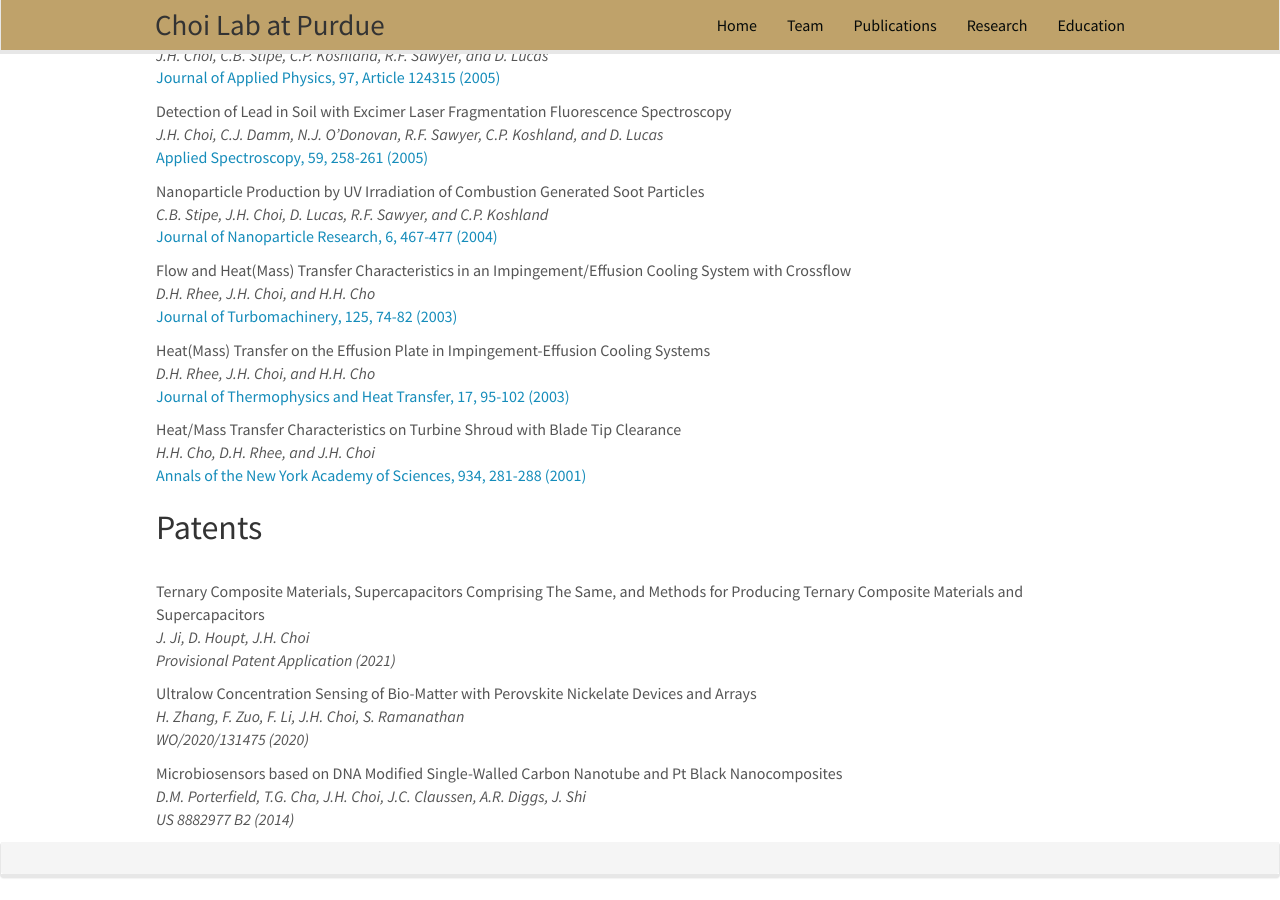
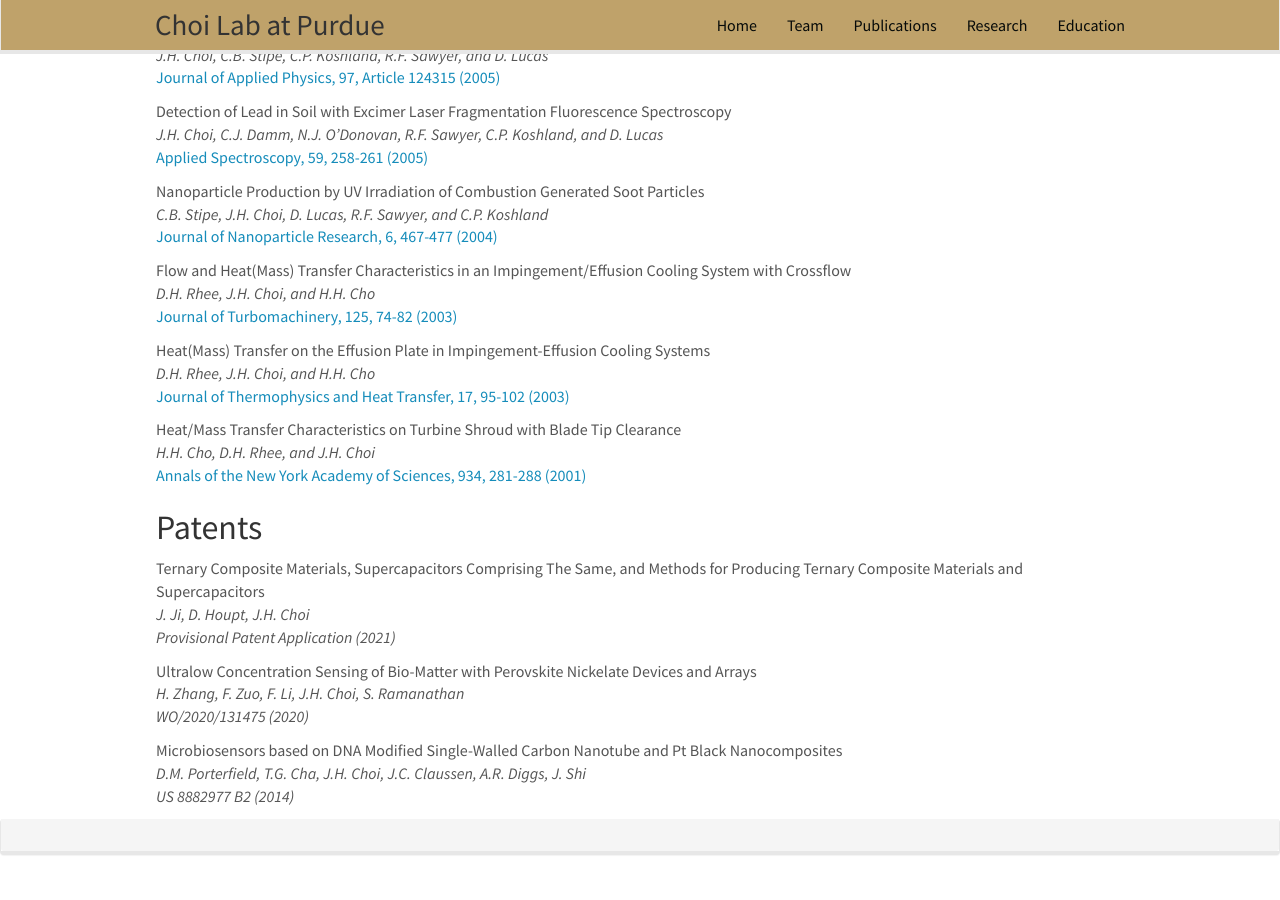
Before and after one commit to choidnalab/choidnalab.github.io, a Jekyll site: the page built from _pages/publications.md, in a window 1280 px wide and 900 px high, scrolled down 5434 px. Built offline with Jekyll 4.4.1, drawn with Linux system fonts in a browser that asks for light colours; nearby versions of some CDN libraries; after the commit the page ends 6311 px from its top, so only the background shows below that.

```diff
--- a/_pages/publications.md
+++ b/_pages/publications.md
@@ -18,8 +18,8 @@ permalink: /publications/
 
 
 ## Patents
-<br />Ternary Composite Materials, Supercapacitors Comprising The Same, and Methods for Producing Ternary Composite Materials and Supercapacitors<br /><em>J. Ji, D. Houpt, J.H. Choi<br />Provisional Patent Application (2021)
+Ternary Composite Materials, Supercapacitors Comprising The Same, and Methods for Producing Ternary Composite Materials and Supercapacitors<br /><em>J. Ji, D. Houpt, J.H. Choi<br />Provisional Patent Application (2021)
 
-Ultralow Concentration Sensing of Bio-Matter with Perovskite Nickelate Devices and Arrays<br /><em>H. Zhang, F. Zuo, F. Li, J.H. Choi, S. Ramanathan<br /> WO/2020/131475 (2020)
+Ultralow Concentration Sensing of Bio-Matter with Perovskite Nickelate Devices and Arrays<br /><em>H. Zhang, F. Zuo, F. Li, J.H. Choi, S. Ramanathan<em><br /> WO/2020/131475 (2020)
 
 Microbiosensors based on DNA Modified Single-Walled Carbon Nanotube and Pt Black Nanocomposites<br /><em>D.M. Porterfield, T.G. Cha, J.H. Choi, J.C. Claussen, A.R. Diggs, J. Shi<br /> US 8882977 B2 (2014)
```
